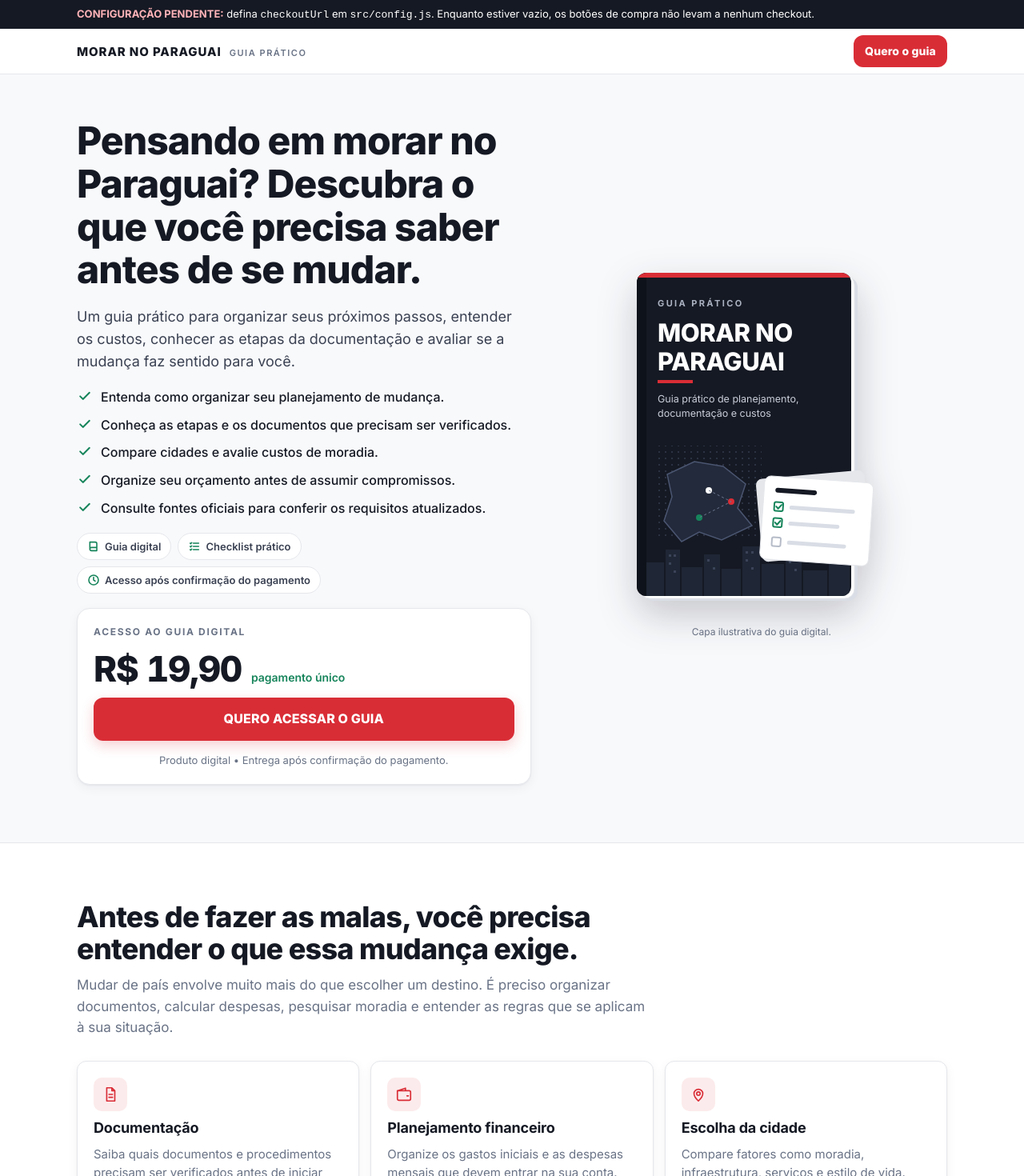
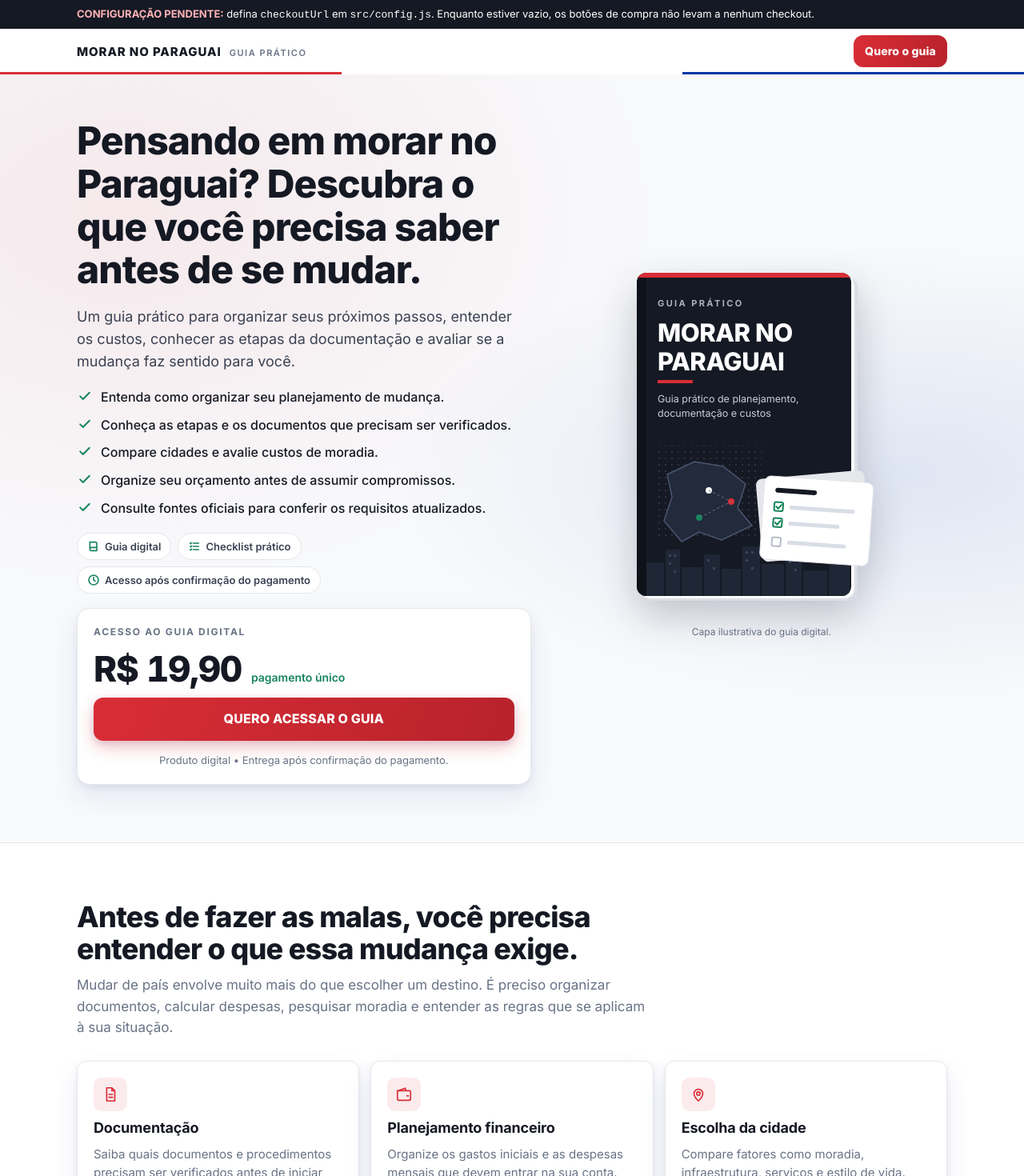
Before and after one commit to eduardoftn1/DSL, a React (Vite) app: page / in a window 1280 px wide. Shown: the top 1470 px of the page at 80% size. Built offline with nearby package versions, Linux system fonts and the light colour scheme.

Commit message:
preciso que as cores do site sejam mais identidarias, com mais ident...
Gerado pelo Zenly.

```diff
--- a/src/styles.css
+++ b/src/styles.css
@@ -1,12 +1,12 @@
 /* Layout: página única de venda, coluna estreita no mobile, 2 colunas no hero em desktop (texto | capa do guia).
    Identidade fixada pela especificação do cliente (paleta e Inter), ela substitui qualquer escolha própria. */
 :root{
-  --bg:#F8F9FB; --fg:#151923; --red:#D92D36; --red-dark:#B8222B; --green:#16845B;
+  --bg:#F8F9FB; --fg:#151923; --red:#D92D36; --red-dark:#B8222B; --blue:#0038A8; --green:#16845B;
   --white:#FFFFFF; --muted:#697386; --line:#E5E7EB; --green-soft:#E8F5EF; --red-soft:#FCEBEC;
   --navy-2:#1F2635;
   --font:Inter,system-ui,-apple-system,"Segoe UI",Roboto,Arial,sans-serif;
   --radius:12px; --radius-lg:16px;
-  --shadow:0 1px 2px rgba(21,25,35,.05),0 4px 14px rgba(21,25,35,.05);
+  --shadow:0 4px 8px rgba(21,25,35,.06),0 14px 32px rgba(0,56,168,.09);
   color-scheme:light;
 }
 *{box-sizing:border-box}
@@ -31,8 +31,8 @@ svg.i{width:22px;height:22px;flex:none;fill:none;stroke:currentColor;stroke-widt
 .band-white{background:var(--white);border-block:1px solid var(--line)}
 
 /* botões */
-.btn{display:inline-flex;align-items:center;justify-content:center;gap:8px;min-height:54px;padding:14px 22px;border:0;border-radius:var(--radius);background:var(--red);color:#fff;font:800 16px/1.2 var(--font);letter-spacing:.01em;text-decoration:none;text-align:center;cursor:pointer;box-shadow:0 6px 16px rgba(217,45,54,.22);transition:background .15s}
-.btn:hover{background:var(--red-dark)}
+.btn{display:inline-flex;align-items:center;justify-content:center;gap:8px;min-height:54px;padding:14px 22px;border:0;border-radius:var(--radius);background:linear-gradient(110deg,var(--red),var(--red-dark));color:#fff;font:800 16px/1.2 var(--font);letter-spacing:.01em;text-decoration:none;text-align:center;cursor:pointer;box-shadow:0 8px 20px rgba(217,45,54,.28),0 3px 8px rgba(0,56,168,.12);transition:filter .15s,transform .15s,box-shadow .15s}
+.btn:hover{filter:brightness(.94);transform:translateY(-1px);box-shadow:0 10px 24px rgba(217,45,54,.32),0 4px 10px rgba(0,56,168,.16)}
 .btn:focus-visible{outline-color:var(--fg)}
 .btn-block{width:100%}
 .btn-sm{min-height:40px;padding:8px 14px;font-size:14px;box-shadow:none}
@@ -44,7 +44,8 @@ svg.i{width:22px;height:22px;flex:none;fill:none;stroke:currentColor;stroke-widt
 .devbar b{color:#FFB3B8}
 
 /* cabeçalho */
-.site-header{background:var(--white);border-bottom:1px solid var(--line)}
+.site-header{position:relative;background:var(--white);border-bottom:1px solid var(--line)}
+.site-header::after{content:"";position:absolute;left:0;right:0;bottom:-1px;height:3px;background:linear-gradient(90deg,var(--red) 0 33.333%,#fff 33.333% 66.666%,var(--blue) 66.666% 100%)}
 .site-header .wrap{display:flex;align-items:center;justify-content:space-between;gap:12px;min-height:56px}
 .logo{display:flex;align-items:baseline;gap:10px;text-decoration:none;min-width:0}
 .logo strong{font-weight:800;font-size:15px;letter-spacing:.06em;white-space:nowrap}
@@ -52,7 +53,7 @@ svg.i{width:22px;height:22px;flex:none;fill:none;stroke:currentColor;stroke-widt
 @media (max-width:379px){.logo span{display:none}}
 
 /* hero */
-.hero{padding-block:28px 40px}
+.hero{padding-block:28px 40px;background:radial-gradient(ellipse at 12% 18%,rgba(217,45,54,.08),transparent 42%),radial-gradient(ellipse at 88% 52%,rgba(0,56,168,.10),transparent 40%)}
 .hero-grid{display:grid;gap:28px;align-items:center}
 .hero-copy{display:grid;gap:18px;min-width:0}
 .lead{font-size:18px;color:#3A4152}
@@ -80,7 +81,8 @@ svg.i{width:22px;height:22px;flex:none;fill:none;stroke:currentColor;stroke-widt
 
 /* identificação */
 .cards-5{display:grid;gap:14px}
-.card{background:var(--white);border:1px solid var(--line);border-radius:var(--radius);padding:20px;box-shadow:var(--shadow);display:grid;gap:10px;align-content:start;min-width:0}
+.card{background:var(--white);border:1px solid var(--line);border-radius:var(--radius);padding:20px;box-shadow:var(--shadow);display:grid;gap:10px;align-content:start;min-width:0;transition:transform .2s,box-shadow .2s,border-color .2s}
+.card:hover{transform:translateY(-2px);border-color:rgba(0,56,168,.24);box-shadow:0 8px 16px rgba(21,25,35,.07),0 18px 36px rgba(0,56,168,.12)}
 .card p{color:var(--muted);font-size:15px}
 .ico{width:42px;height:42px;border-radius:10px;background:var(--red-soft);color:var(--red);display:grid;place-items:center}
 .ico.g{background:var(--green-soft);color:var(--green)}
@@ -162,13 +164,13 @@ svg.i{width:22px;height:22px;flex:none;fill:none;stroke:currentColor;stroke-widt
 .steps{display:grid;gap:12px;counter-reset:s}
 .steps li{display:grid;grid-template-columns:36px 1fr;gap:14px;align-items:start;background:var(--white);border:1px solid var(--line);border-radius:var(--radius);padding:14px 16px;font-weight:500;counter-increment:s}
 .steps li::before{content:counter(s);width:32px;height:32px;border-radius:50%;background:var(--fg);color:#fff;display:grid;place-items:center;font-weight:800;font-size:14px}
-.notice{display:flex;gap:10px;align-items:flex-start;font-size:14px;color:#3A4152;background:var(--white);border:1px solid var(--line);border-left:4px solid var(--muted);border-radius:8px;padding:12px 14px;margin-top:14px}
-.notice svg{width:18px;height:18px;margin-top:2px;color:var(--muted)}
+.notice{display:flex;gap:10px;align-items:flex-start;font-size:14px;color:#3A4152;background:var(--white);border:1px solid var(--line);border-left:4px solid var(--blue);border-radius:8px;padding:12px 14px;margin-top:14px}
+.notice svg{width:18px;height:18px;margin-top:2px;color:var(--blue)}
 .links{display:grid;gap:8px;margin-top:14px}
 .links a{display:flex;align-items:center;gap:10px;padding:12px 14px;border:1px solid var(--line);border-radius:var(--radius);background:var(--white);text-decoration:none;font-weight:600;font-size:15px}
 .links a:hover{border-color:var(--fg)}
 .links a small{display:block;font-weight:400;color:var(--muted);font-size:12px}
-.links svg{color:var(--green)}
+.links svg{color:var(--blue)}
 
 /* planilha */
 .fin-grid{display:grid;gap:28px;align-items:start}
@@ -201,7 +203,7 @@ svg.i{width:22px;height:22px;flex:none;fill:none;stroke:currentColor;stroke-widt
 .cmp-foot{margin-top:18px;color:var(--muted);max-width:720px}
 
 /* oferta */
-.offer-sec{background:var(--fg);color:#fff;padding-block:56px}
+.offer-sec{background:linear-gradient(115deg,var(--fg) 0%,#202b45 62%,#123c87 100%);color:#fff;padding-block:56px}
 .offer-grid{display:grid;gap:28px;align-items:center}
 @media (min-width:900px){.offer-grid{grid-template-columns:1fr 440px;gap:56px}.offer-sec{padding-block:80px}}
 .offer-copy{display:grid;gap:14px}
```
